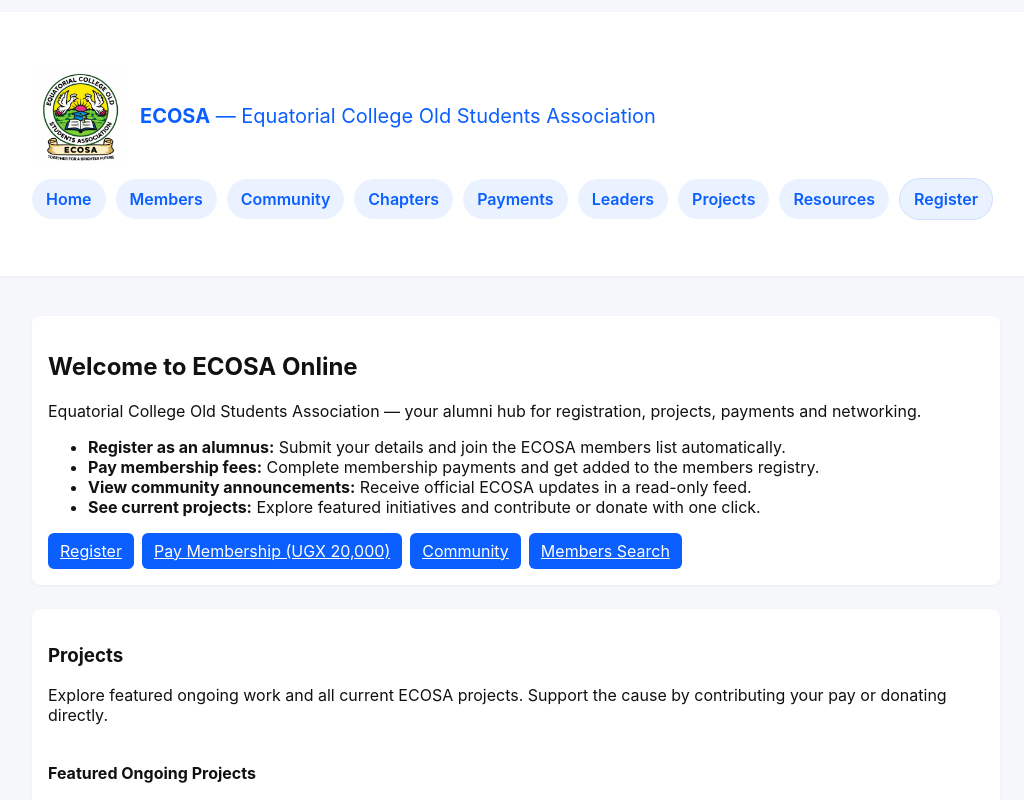
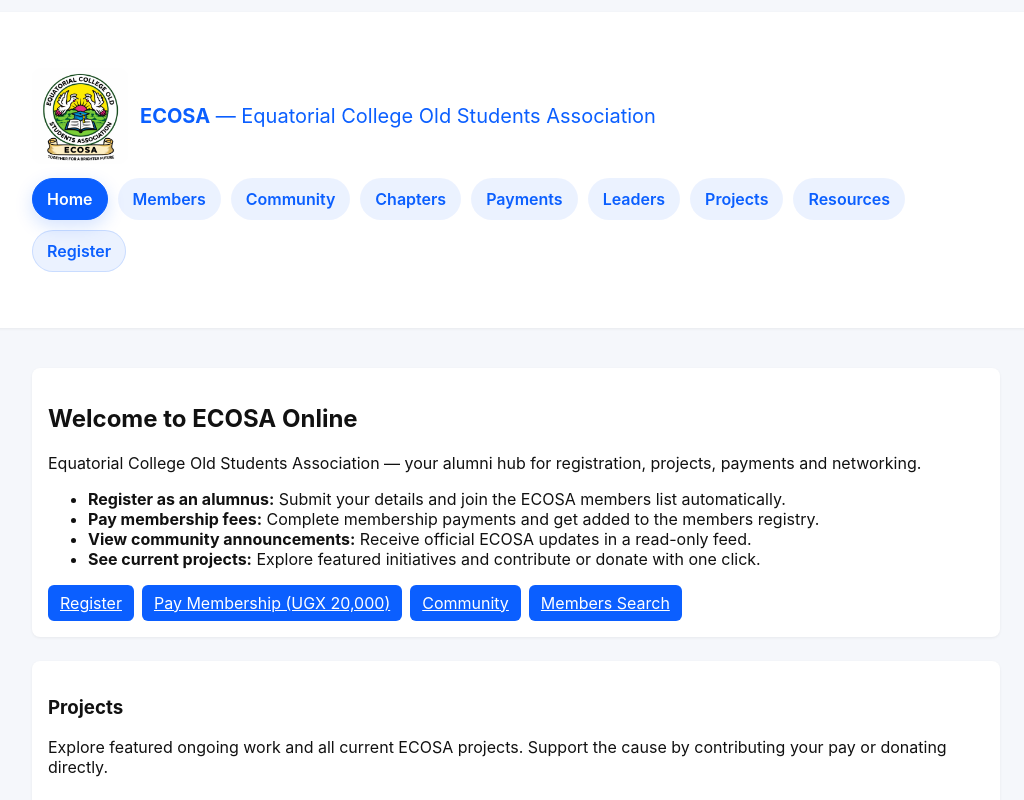
Before and after one commit to mahegamovers/ecosaweb2, a React (Vite) app: page / in a window 1280 px wide. Shown: the top 800 px of the page, without its empty margins (124-1148 px from the left). Built offline with nearby package versions, Linux system fonts and the light colour scheme.

Commit message:
Refactor index.css for better styling and layout
Refactor CSS styles for improved structure and responsiveness.

```diff
--- a/src/index.css
+++ b/src/index.css
@@ -3,69 +3,387 @@
   --primary:#0b5fff;
   --muted:#6b7280;
 }
-*{box-sizing:border-box}
-body{margin:0;font-family:Inter,system-ui,Segoe UI,Roboto,Helvetica,Arial;background:var(--bg);color:#111}
-.container{max-width:1000px;margin:24px auto;padding:16px}
-.card{background:white;padding:16px;border-radius:8px;box-shadow:0 1px 3px rgba(0,0,0,.06)}
-.nav{display:flex;gap:12px;align-items:center}
-.nav a{color:var(--primary);text-decoration:none}
-.header-bar .nav{flex-direction:column;align-items:stretch;gap:14px}
-.header-top{display:flex;align-items:center;justify-content:space-between;gap:14px;width:100%}
-.header-brand{display:flex;align-items:center;gap:12px;text-decoration:none;color:inherit}
-.header-logo{width:96px;height:96px;object-fit:contain;border-radius:10px}
-.header-title{font-size:20px;line-height:1.15}
-.header-nav{display:flex;flex-wrap:wrap;gap:10px;align-items:center;justify-content:flex-start;width:100%}
-.header-nav a{display:inline-flex;align-items:center;gap:6px;padding:10px 14px;border-radius:999px;background:rgba(11,95,255,.08);color:var(--primary);text-decoration:none;font-weight:600;transition:transform .14s ease,background .14s ease,color .14s ease,box-shadow .14s ease}
+
+*{
+  box-sizing:border-box;
+}
+
+body{
+  margin:0;
+  font-family:Inter,system-ui,Segoe UI,Roboto,Helvetica,Arial,sans-serif;
+  background:var(--bg);
+  color:#111;
+}
+
+.container{
+  max-width:1000px;
+  margin:24px auto;
+  padding:16px;
+}
+
+.card{
+  background:white;
+  padding:16px;
+  border-radius:8px;
+  box-shadow:0 1px 3px rgba(0,0,0,.06);
+}
+
+/* Navigation */
+
+.nav{
+  display:flex;
+  gap:12px;
+  align-items:center;
+}
+
+.nav a{
+  color:var(--primary);
+  text-decoration:none;
+}
+
+/* Header */
+
+.header-bar .nav{
+  flex-direction:column;
+  align-items:stretch;
+  gap:14px;
+}
+
+.header-top{
+  display:flex;
+  align-items:center;
+  justify-content:space-between;
+  gap:14px;
+  width:100%;
+}
+
+.header-brand{
+  display:flex;
+  align-items:center;
+  gap:12px;
+  text-decoration:none;
+  color:inherit;
+}
+
+.header-logo{
+  width:96px;
+  height:96px;
+  object-fit:contain;
+  border-radius:10px;
+}
+
+.header-title{
+  font-size:20px;
+  line-height:1.15;
+}
+
+.header-nav{
+  display:flex;
+  flex-wrap:wrap;
+  gap:10px;
+  align-items:center;
+  justify-content:flex-start;
+  width:100%;
+}
+
+.header-nav a{
+  display:inline-flex;
+  align-items:center;
+  justify-content:center;
+  padding:10px 14px;
+  border-radius:999px;
+  background:rgba(11,95,255,.08);
+  color:var(--primary);
+  text-decoration:none;
+  font-weight:600;
+  border:1px solid transparent;
+  transition:
+    transform .18s ease,
+    background .18s ease,
+    color .18s ease,
+    box-shadow .18s ease;
+}
+
+/* Hover */
+
 .header-nav a:hover,
-.header-nav a:focus-visible{background:var(--primary);color:white;transform:translateY(-1px);box-shadow:0 6px 18px rgba(11,95,255,.12)}
-.header-nav a:last-child{background:rgba(11,95,255,.08);color:var(--primary);border:1px solid rgba(11,95,255,.12)}
+.header-nav a:focus-visible{
+  background:var(--primary);
+  color:white;
+  transform:translateY(-1px);
+  box-shadow:0 6px 18px rgba(11,95,255,.12);
+}
+
+/* ACTIVE PAGE (NavLink automatically adds .active) */
+
+.header-nav a.active{
+  background:var(--primary);
+  color:white;
+  border-color:var(--primary);
+  box-shadow:0 6px 18px rgba(11,95,255,.18);
+}
+
+/* Keep active button blue even when hovered */
+
+.header-nav a.active:hover,
+.header-nav a.active:focus-visible{
+  background:var(--primary);
+  color:white;
+}
+
+/* Register button */
+
+.header-nav a:last-child{
+  background:rgba(11,95,255,.08);
+  color:var(--primary);
+  border:1px solid rgba(11,95,255,.15);
+}
+
 .header-nav a:last-child:hover,
-.header-nav a:last-child:focus-visible{background:var(--primary);color:white}
-.header-toggle{display:none;position:relative;width:48px;height:48px;flex:0 0 48px;align-items:center;justify-content:center;border:none;border-radius:8px;background:rgba(11,95,255,.08);cursor:pointer;padding:0;transition:background .18s ease,box-shadow .18s ease}
+.header-nav a:last-child:focus-visible{
+  background:var(--primary);
+  color:white;
+}
+
+/* Register active */
+
+.header-nav a:last-child.active{
+  background:var(--primary);
+  color:white;
+  border-color:var(--primary);
+}
+
+/* Hamburger */
+
+.header-toggle{
+  display:none;
+  position:relative;
+  width:48px;
+  height:48px;
+  flex:0 0 48px;
+  align-items:center;
+  justify-content:center;
+  border:none;
+  border-radius:8px;
+  background:rgba(11,95,255,.08);
+  cursor:pointer;
+  padding:0;
+  transition:
+    background .18s ease,
+    box-shadow .18s ease;
+}
+
 .header-toggle:hover,
 .header-toggle:focus-visible,
-.header-toggle.open{background:var(--primary);box-shadow:0 8px 22px rgba(11,95,255,.16);outline:none}
-.header-toggle span{position:absolute;display:block;width:24px;height:2px;background:rgba(11,95,255,.55);border-radius:999px;transition:transform .3s ease,opacity .3s ease,background .18s ease}
+.header-toggle.open{
+  background:var(--primary);
+  box-shadow:0 8px 22px rgba(11,95,255,.16);
+  outline:none;
+}
+
+.header-toggle span{
+  position:absolute;
+  display:block;
+  width:24px;
+  height:2px;
+  background:rgba(11,95,255,.55);
+  border-radius:999px;
+  transition:
+    transform .3s ease,
+    opacity .3s ease,
+    background .18s ease;
+}
+
 .header-toggle:hover span,
 .header-toggle:focus-visible span,
-.header-toggle.open span{background:white}
-.header-toggle span:nth-child(1){transform:translateY(-8px)}
-.header-toggle span:nth-child(2){opacity:1}
-.header-toggle span:nth-child(3){transform:translateY(8px)}
-.header-toggle.open span:nth-child(1){transform:rotate(45deg)}
-.header-toggle.open span:nth-child(2){opacity:0}
-.header-toggle.open span:nth-child(3){transform:rotate(-45deg)}
+.header-toggle.open span{
+  background:white;
+}
+
+.header-toggle span:nth-child(1){
+  transform:translateY(-8px);
+}
+
+.header-toggle span:nth-child(2){
+  opacity:1;
+}
+
+.header-toggle span:nth-child(3){
+  transform:translateY(8px);
+}
+
+.header-toggle.open span:nth-child(1){
+  transform:rotate(45deg);
+}
+
+.header-toggle.open span:nth-child(2){
+  opacity:0;
+}
+
+.header-toggle.open span:nth-child(3){
+  transform:rotate(-45deg);
+}
+
+/* Forms */
+
+form > label{
+  display:block;
+  margin:8px 0 4px;
+  font-weight:600;
+}
+
+input,
+textarea,
+select{
+  width:100%;
+  padding:8px;
+  border:1px solid #e5e7eb;
+  border-radius:6px;
+}
+
+.row{
+  display:flex;
+  gap:12px;
+}
+
+.col{
+  flex:1;
+}
+
+/* Buttons */
+
+.btn{
+  background:var(--primary);
+  color:white;
+  padding:8px 12px;
+  border-radius:6px;
+  border:none;
+  cursor:pointer;
+}
+
+.btn:disabled{
+  opacity:.6;
+  cursor:not-allowed;
+}
+
+.btn.secondary{
+  background:#eef2ff;
+  color:var(--primary);
+  border:1px solid rgba(11,95,255,.08);
+}
+
+.field-btn{
+  background:#eef2ff;
+  color:var(--primary);
+  padding:8px 14px;
+  border-radius:6px;
+  border:1px solid rgba(11,95,255,.12);
+  cursor:pointer;
+  font-weight:600;
+  transition:
+    background .15s ease,
+    color .15s ease;
+}
+
+.field-btn.active{
+  background:var(--primary);
+  color:white;
+  border-color:var(--primary);
+}
+
+.muted{
+  color:var(--muted);
+}
+
+.actions{
+  margin-top:12px;
+  display:flex;
+  justify-content:flex-end;
+}
+
+/* Mobile */
 
 @media (max-width:720px){
-  .header-bar .nav{align-items:flex-start;position:relative}
-  .header-toggle{display:inline-flex}
-  .header-nav{position:absolute;top:100%;right:0;left:0;padding:12px 16px 18px;background:white;border-bottom-left-radius:12px;border-bottom-right-radius:12px;box-shadow:0 18px 50px rgba(0,0,0,.12);flex-direction:column;align-items:stretch;gap:10px;transform:scaleY(0);transform-origin:top;opacity:0;pointer-events:none;transition:transform .2s ease,opacity .2s ease;z-index:20}
-  .header-nav.open{transform:scaleY(1);opacity:1;pointer-events:auto}
-  .header-nav a{width:100%;justify-content:center}
-  .header-bar{padding-bottom:0}
-  .header-brand{flex:1 1 100%;}
-  .header-logo{width:56px;height:56px}
-  .header-title{font-size:16px;line-height:1.2}
+
+  .container{
+    padding:12px;
+  }
+
+  .card{
+    padding:12px;
+  }
+
+  .nav{
+    flex-wrap:wrap;
+  }
+
+  .row{
+    flex-direction:column;
+  }
+
+  input,
+  textarea,
+  select{
+    font-size:14px;
+  }
+
+  .header-bar .nav{
+    align-items:flex-start;
+    position:relative;
+  }
+
+  .header-toggle{
+    display:inline-flex;
+  }
+
+  .header-nav{
+    position:absolute;
+    top:100%;
+    right:0;
+    left:0;
+    padding:12px 16px 18px;
+    background:white;
+    border-bottom-left-radius:12px;
+    border-bottom-right-radius:12px;
+    box-shadow:0 18px 50px rgba(0,0,0,.12);
+    flex-direction:column;
+    align-items:stretch;
+    gap:10px;
+    transform:scaleY(0);
+    transform-origin:top;
+    opacity:0;
+    pointer-events:none;
+    transition:
+      transform .2s ease,
+      opacity .2s ease;
+    z-index:20;
+  }
+
+  .header-nav.open{
+    transform:scaleY(1);
+    opacity:1;
+    pointer-events:auto;
+  }
+
+  .header-nav a{
+    width:100%;
+  }
+
+  .header-brand{
+    flex:1 1 100%;
+  }
+
+  .header-logo{
+    width:56px;
+    height:56px;
+  }
+
+  .header-title{
+    font-size:16px;
+    line-height:1.2;
+  }
+
+  .actions{
+    justify-content:center;
+  }
 }
-form>label{display:block;margin:8px 0 4px;font-weight:600}
-input,textarea,select{width:100%;padding:8px;border:1px solid #e5e7eb;border-radius:6px}
-.row{display:flex;gap:12px}
-.col{flex:1}
-
-@media (max-width:720px){
-  .container{padding:12px}
-  .nav{flex-wrap:wrap}
-  .row{flex-direction:column}
-  .card{padding:12px}
-  input,textarea,select{font-size:14px}
-}
-
-.btn{background:var(--primary);color:white;padding:8px 12px;border-radius:6px;border:none;cursor:pointer}
-.btn:disabled{opacity:.6;cursor:not-allowed}
-.btn.secondary{background:#eef2ff;color:var(--primary);border:1px solid rgba(11,95,255,.08)}
-
-.field-btn{background:#eef2ff;color:var(--primary);padding:8px 14px;border-radius:6px;border:1px solid rgba(11,95,255,.12);cursor:pointer;font-weight:600;transition:background .15s ease,color .15s ease}
-.field-btn.active{background:var(--primary);color:white;border-color:var(--primary)}
-.muted{color:var(--muted)}
-.actions{margin-top:12px;display:flex;justify-content:flex-end}
-@media (max-width:720px){.actions{justify-content:center}}
```
